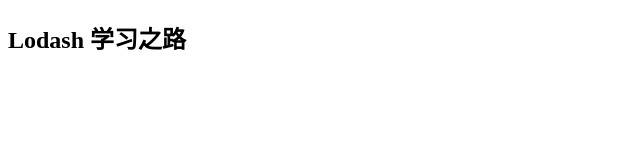
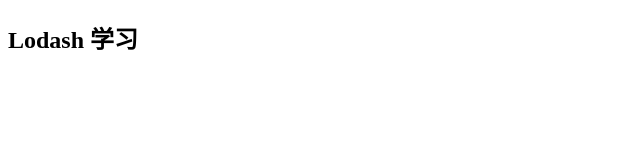
Before and after one commit to xiexuanzheng123/webpack_lodash, a website built with webpack: page index.html in a window 1280 px wide. Shown: the whole page, without its empty margins (0-640 px from the left). Built offline with nearby package versions, Linux system fonts and the light colour scheme.

```diff
--- a/index.html
+++ b/index.html
@@ -8,7 +8,7 @@
 </head>
 <body>
     <div id="app">
-        <h2>Lodash 学习之路</h2>
+        <h2>Lodash 学习</h2>
     </div>
 </body>
 </html>
```
